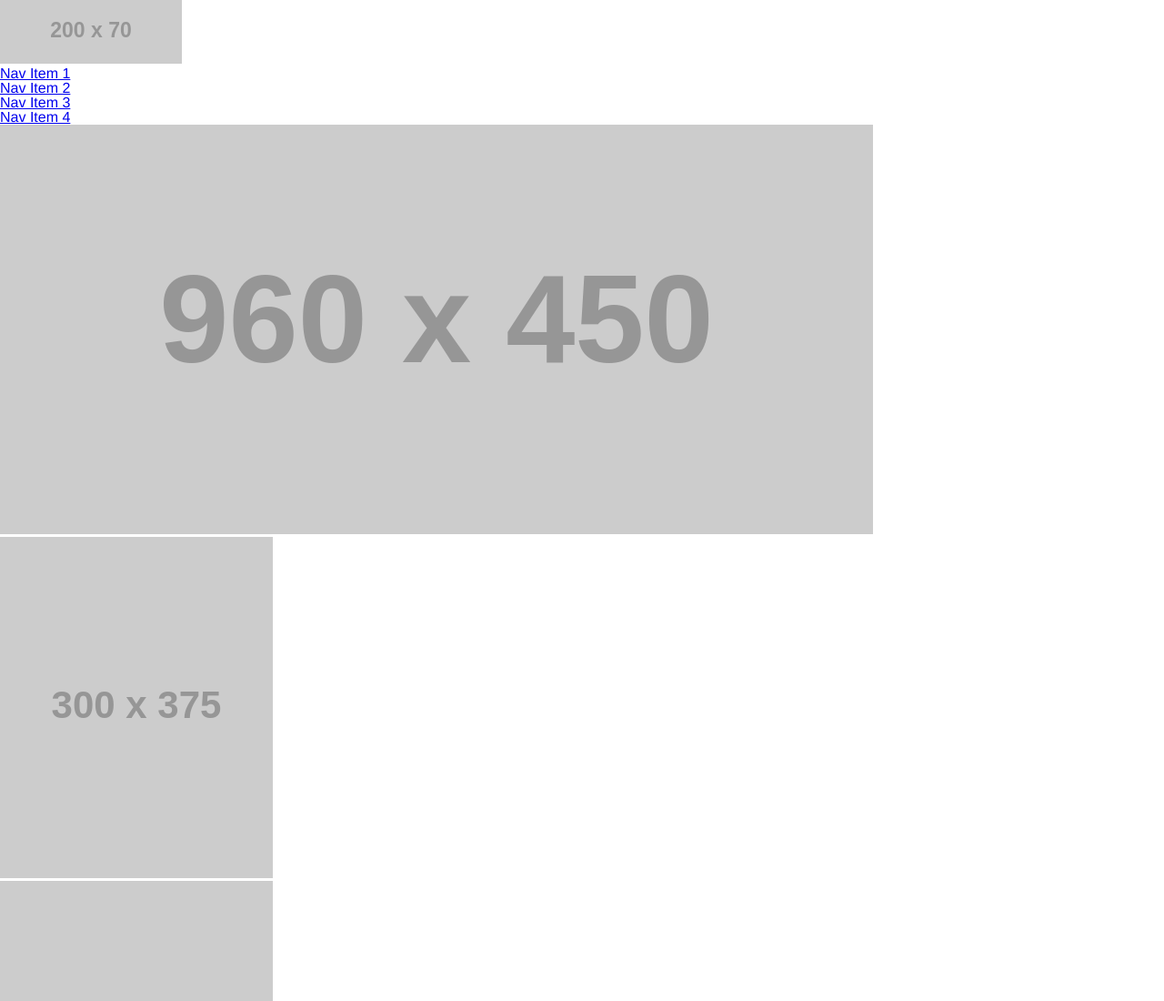
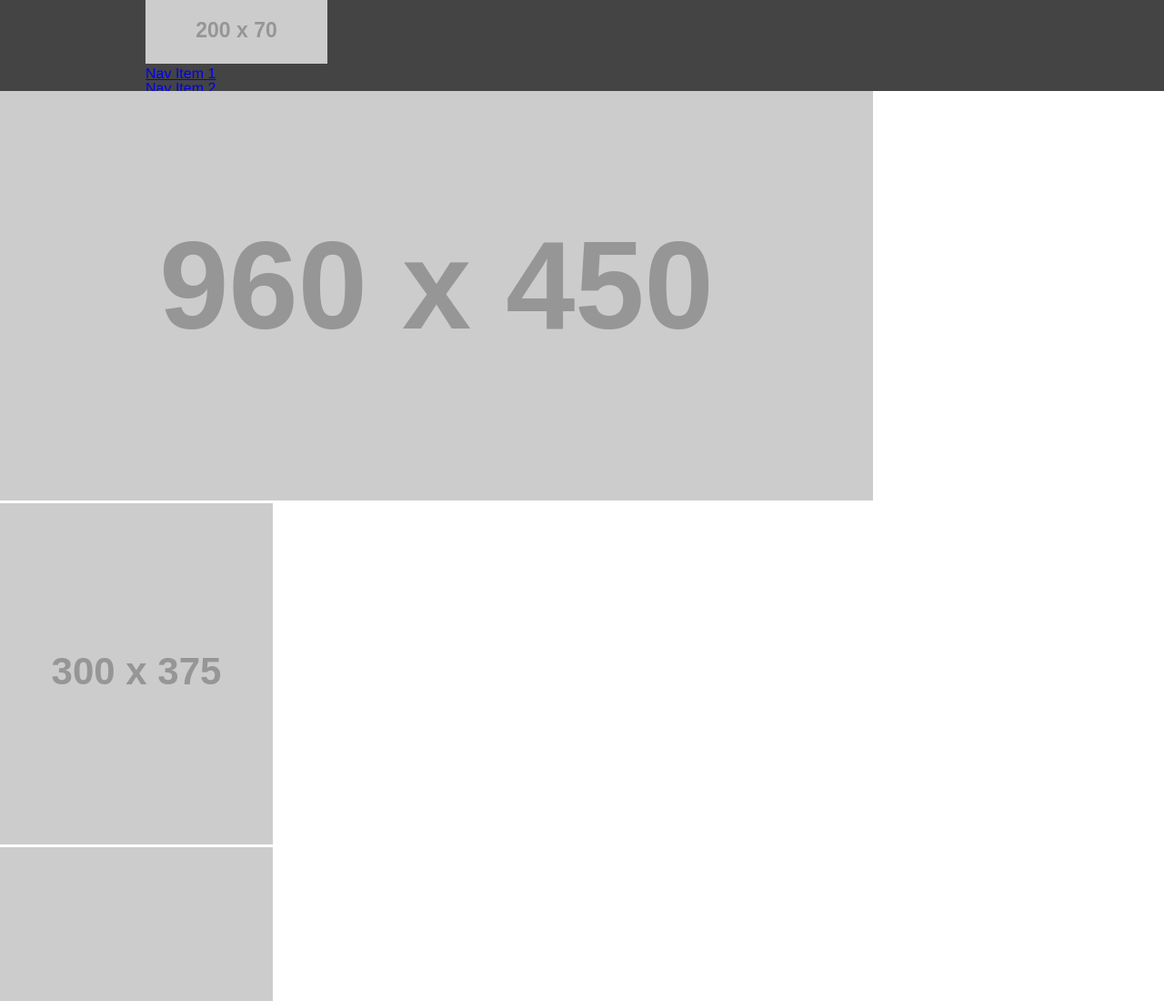
Before and after one commit to brandon-fenty/wireframe-demo, a plain HTML site: page index.html in a window 1280 px wide. Shown: the top 1100 px of the page at 91% size. Drawn offline with Linux system fonts and the light colour scheme; placeholder pictures from the web are drawn by us.

Commit message:
Partially finished with navbar, ran out of time

```diff
--- a/style.css
+++ b/style.css
@@ -1,3 +1,13 @@
 body {
     font-family: Helvetica, sans-serif;
 }
+
+header {
+    height: 100px;
+    background: #444;
+}
+
+nav {
+    width: 960px;
+    margin: 0px auto;
+}
```
